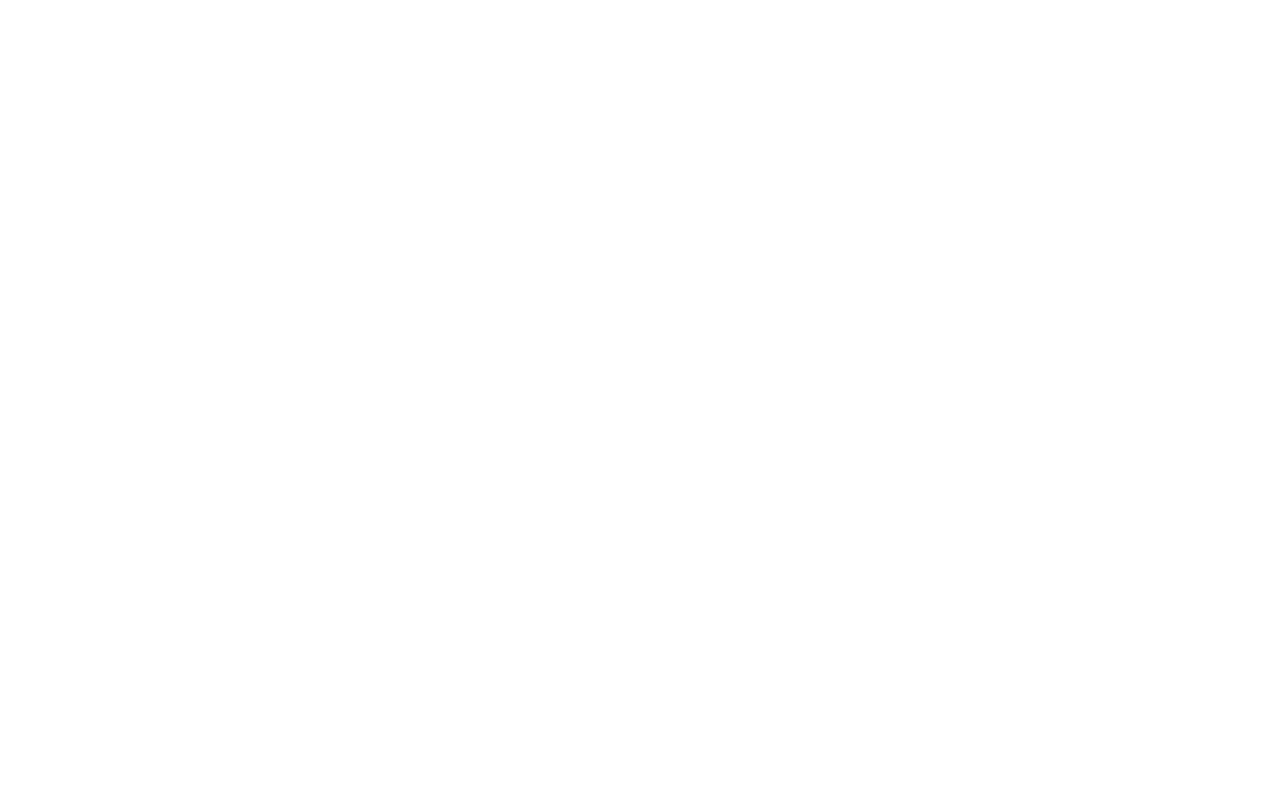
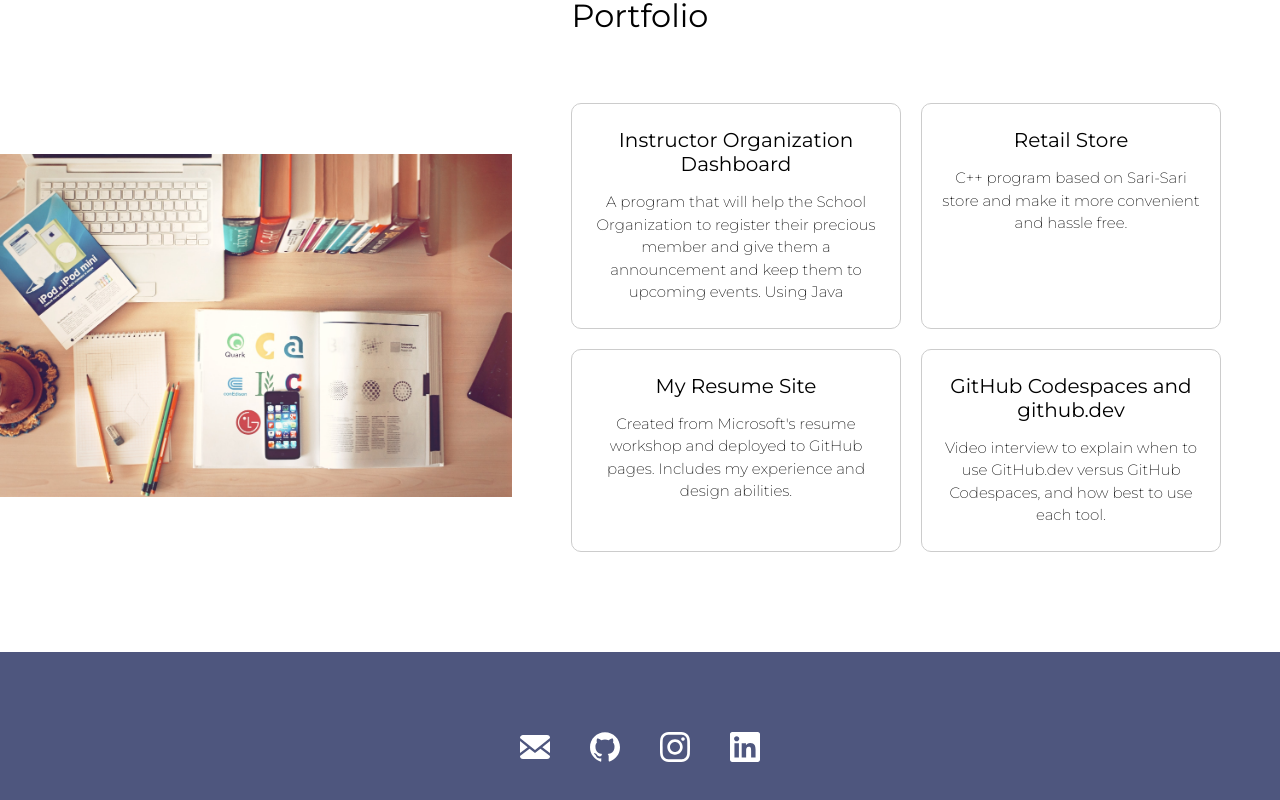
Before and after one commit to Ronnnzxc/first-website, a React (Vite) app: page / in a window 1280 px wide. Shown: the part 1834-2634 px from the top of the page. Before the commit the page ends 800 px from the top, so only its background shows below. Built offline with nearby package versions, Linux system fonts and the light colour scheme.

Commit message:
add the projects

```diff
--- a/src/Components/Portfolio.jsx
+++ b/src/Components/Portfolio.jsx
@@ -31,15 +31,15 @@
  */
 const projectList = [
   {
-    title: "10 Things To Know About Azure Static Web Apps 🎉",
+    title: "Instructor Organization Dashboard",
     description:
-      "Collaboration to create a beginner friendly article to help explain Azure Static Web Apps and tooling to get started.",
+      "A program that will help the School Organization to register their precious member and give them a announcement and keep them to upcoming events. Using Java",
     url: "https://dev.to/azure/10-things-to-know-about-azure-static-web-apps-3n4i",
   },
   {
-    title: "Web Development for Beginners",
+    title: "Retail Store",
     description:
-      "Contributed sketch note imagery to accompany each lesson. These help provide visual representation of what is being taught.",
+      "C++ program based on Sari-Sari store and make it more convenient and hassle free.",
     url: "https://github.com/microsoft/web-dev-for-beginners",
   },
   {
--- a/src/styles.css
+++ b/src/styles.css
@@ -3,8 +3,18 @@
 */
 
 @import url("https://fonts.googleapis.com/css2?family=Cormorant+Garamond:wght@300;400&family=Montserrat:wght@200;400;600;800&display=swap");
-
+@keyframes slideInLeft {
+  0% {
+    transform: translateX(-100%);
+  }
+  100% {
+    transform: translateX(0);
+  }
+}
 html,
+html {
+  scroll-behavior: smooth;
+}
 body {
   font-family: "Montserrat", sans-serif;
   height: 100%;
```
